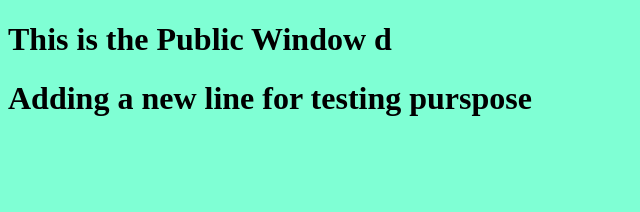
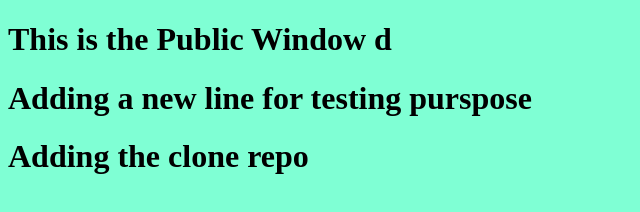
Before and after one commit to sshude/Project3, a plain HTML site: page Index.html in a window 1280 px wide. Shown: the whole page, without its empty margins (0-640 px from the left). Drawn offline with Linux system fonts and the light colour scheme.

Commit message:
Cloned Repo

```diff
--- a/Index.html
+++ b/Index.html
@@ -8,5 +8,6 @@
  <body>
    <h1>This is the Public Window d<h1>
        <h1> Adding a new line for testing purspose </h1>
+       <h1> Adding the clone repo </h1>
  </body>
 </html>
```
